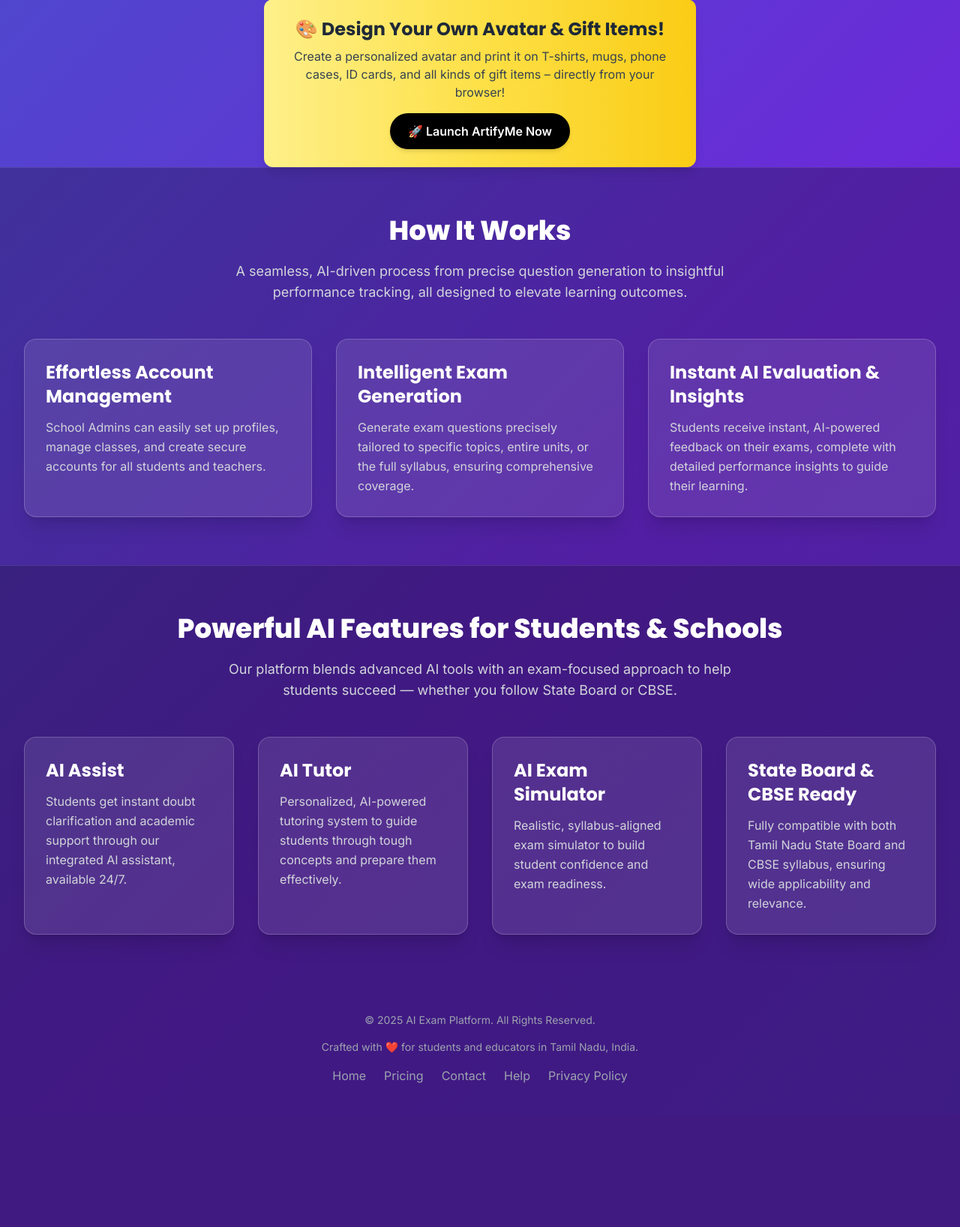
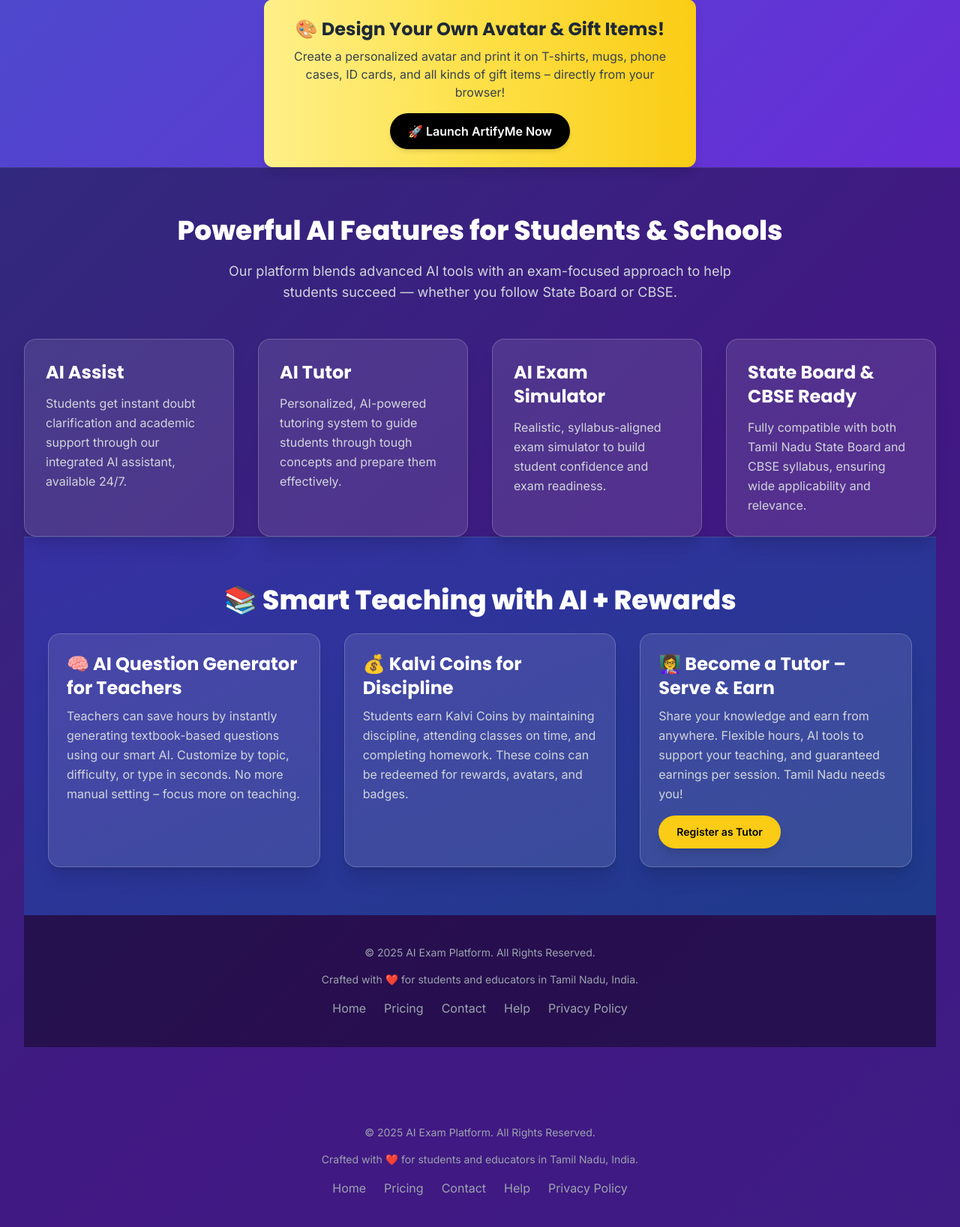
Before and after one commit to suriyamoorthi-dev/smartkalvi, a Flask app: page / in a window 1280 px wide. Shown: the part 1295-2932 px from the top of the page at 75% size. Before the commit the page ends 2740 px from the top, so only its background shows below. Run offline with Flask 3, Linux system fonts and the light colour scheme; parts of the project's set-up code (start-up, migrations or seed data) failed here and were passed over; some libraries are stand-ins or nearby versions.

```diff
--- a/templates/landing.html
+++ b/templates/landing.html
@@ -138,7 +138,7 @@
         </a>
 
         <!-- Testifyy -->
-        <a href="https://testifyy.online" target="_blank" class="bg-green-600 hover:bg-green-700 p-6 rounded-2xl border border-white/10 shadow-lg card-hover transition text-center">
+        <a href="https://testify-h0rc.onrender.com" target="_blank" class="bg-green-600 hover:bg-green-700 p-6 rounded-2xl border border-white/10 shadow-lg card-hover transition text-center">
             <h3 class="text-2xl font-bold mb-2">🎯 Testifyy – TNPSC, UPSC, RRB, SSC</h3>
             <p class="text-white text-sm leading-relaxed">
                 Get trained for top government exams like TNPSC, SSC, RRB & UPSC. Live & recorded coaching with Tamil Nadu focus.
@@ -181,26 +181,6 @@
   </a>
 </div>
 
-<section class="py-16 px-4 sm:px-6 lg:px-8 bg-black/25 border-t border-white/10">
-    <div class="max-w-7xl mx-auto text-center">
-        <h2 class="text-3xl sm:text-4xl font-extrabold mb-5">How It Works</h2>
-        <p class="text-gray-300 max-w-2xl mx-auto text-base sm:text-lg leading-relaxed mb-12">
-            A seamless, AI-driven process from precise question generation to insightful performance tracking, all designed to elevate learning outcomes.
-        </p>
-        <div class="grid grid-cols-1 md:grid-cols-2 lg:grid-cols-3 gap-8">
-            <div class="bg-white/10 p-7 rounded-2xl border border-white/20 text-left card-hover shadow-xl transition duration-300 ease-in-out">
-                <h3 class="text-2xl font-bold mb-3">Effortless Account Management</h3>
-                <p class="text-gray-300 text-base leading-relaxed">School Admins can easily set up profiles, manage classes, and create secure accounts for all students and teachers.</p>
-            </div>
-            <div class="bg-white/10 p-7 rounded-2xl border border-white/20 text-left card-hover shadow-xl transition duration-300 ease-in-out">
-                <h3 class="text-2xl font-bold mb-3">Intelligent Exam Generation</h3>
-                <p class="text-gray-300 text-base leading-relaxed">Generate exam questions precisely tailored to specific topics, entire units, or the full syllabus, ensuring comprehensive coverage.</p>
-            </div>
-            <div class="bg-white/10 p-7 rounded-2xl border border-white/20 text-left card-hover shadow-xl transition duration-300 ease-in-out">
-                <h3 class="text-2xl font-bold mb-3">Instant AI Evaluation & Insights</h3>
-                <p class="text-gray-300 text-base leading-relaxed">Students receive instant, AI-powered feedback on their exams, complete with detailed performance insights to guide their learning.</p>
-            </div>
-        </div>
     </div>
 </section>
 
@@ -238,6 +218,59 @@
             </div>
         </div>
     </div>
+    <!-- 🔽 INSERT THIS NEW SECTION JUST BEFORE <footer> -->
+<section class="py-16 px-4 sm:px-6 lg:px-8 bg-gradient-to-br from-indigo-800 to-blue-900 text-white border-t border-white/10">
+  <div class="max-w-6xl mx-auto text-center">
+    <h2 class="text-3xl sm:text-4xl font-extrabold mb-6">📚 Smart Teaching with AI + Rewards</h2>
+    <div class="grid grid-cols-1 md:grid-cols-2 lg:grid-cols-3 gap-8 text-left">
+
+      <!-- AI for Teachers -->
+      <div class="bg-white/10 p-6 rounded-2xl border border-white/20 shadow-xl card-hover transition">
+        <h3 class="text-2xl font-bold mb-2">🧠 AI Question Generator for Teachers</h3>
+        <p class="text-gray-300 text-base leading-relaxed">
+          Teachers can save hours by instantly generating textbook-based questions using our smart AI. Customize by topic, difficulty, or type in seconds. No more manual setting – focus more on teaching.
+        </p>
+      </div>
+
+      <!-- Kalvi Coins -->
+      <div class="bg-white/10 p-6 rounded-2xl border border-white/20 shadow-xl card-hover transition">
+        <h3 class="text-2xl font-bold mb-2">💰 Kalvi Coins for Discipline</h3>
+        <p class="text-gray-300 text-base leading-relaxed">
+          Students earn Kalvi Coins by maintaining discipline, attending classes on time, and completing homework. These coins can be redeemed for rewards, avatars, and badges.
+        </p>
+      </div>
+
+      <!-- Serve & Earn -->
+      <div class="bg-white/10 p-6 rounded-2xl border border-white/20 shadow-xl card-hover transition">
+        <h3 class="text-2xl font-bold mb-2">👩‍🏫 Become a Tutor – Serve & Earn</h3>
+        <p class="text-gray-300 text-base leading-relaxed">
+          Share your knowledge and earn from anywhere. Flexible hours, AI tools to support your teaching, and guaranteed earnings per session. Tamil Nadu needs you!
+        </p>
+        <a href="/teacher_register" class="mt-4 inline-block bg-yellow-400 text-black font-semibold px-6 py-3 rounded-full hover:bg-yellow-300 transition transform hover:scale-105 shadow-lg text-sm">
+          Register as Tutor
+        </a>
+      </div>
+
+    </div>
+  </div>
+</section>
+<!-- 🔼 END OF NEW SECTION -->
+
+<!-- 🔽 EXISTING FOOTER FOLLOWS -->
+<footer class="py-10 bg-black/40">
+    <div class="max-w-7xl mx-auto text-center text-gray-400 text-sm space-y-4 px-4 sm:px-6 lg:px-8">
+        <p>&copy; 2025 AI Exam Platform. All Rights Reserved.</p>
+        <p>Crafted with ❤️ for students and educators in Tamil Nadu, India.</p>
+        <div class="flex flex-wrap justify-center gap-x-6 gap-y-2 text-base">
+            <a href="/" class="hover:text-white transition">Home</a>
+            <a href="/pricing" class="hover:text-white transition">Pricing</a>
+            <a href="/contact" class="hover:text-white transition">Contact</a>
+            <a href="/help" class="hover:text-white transition">Help</a>
+            <a href="/privacy-policy" class="hover:text-white transition">Privacy Policy</a>
+        </div>
+    </div>
+</footer>
+
 </section>
 
 <script>
```
